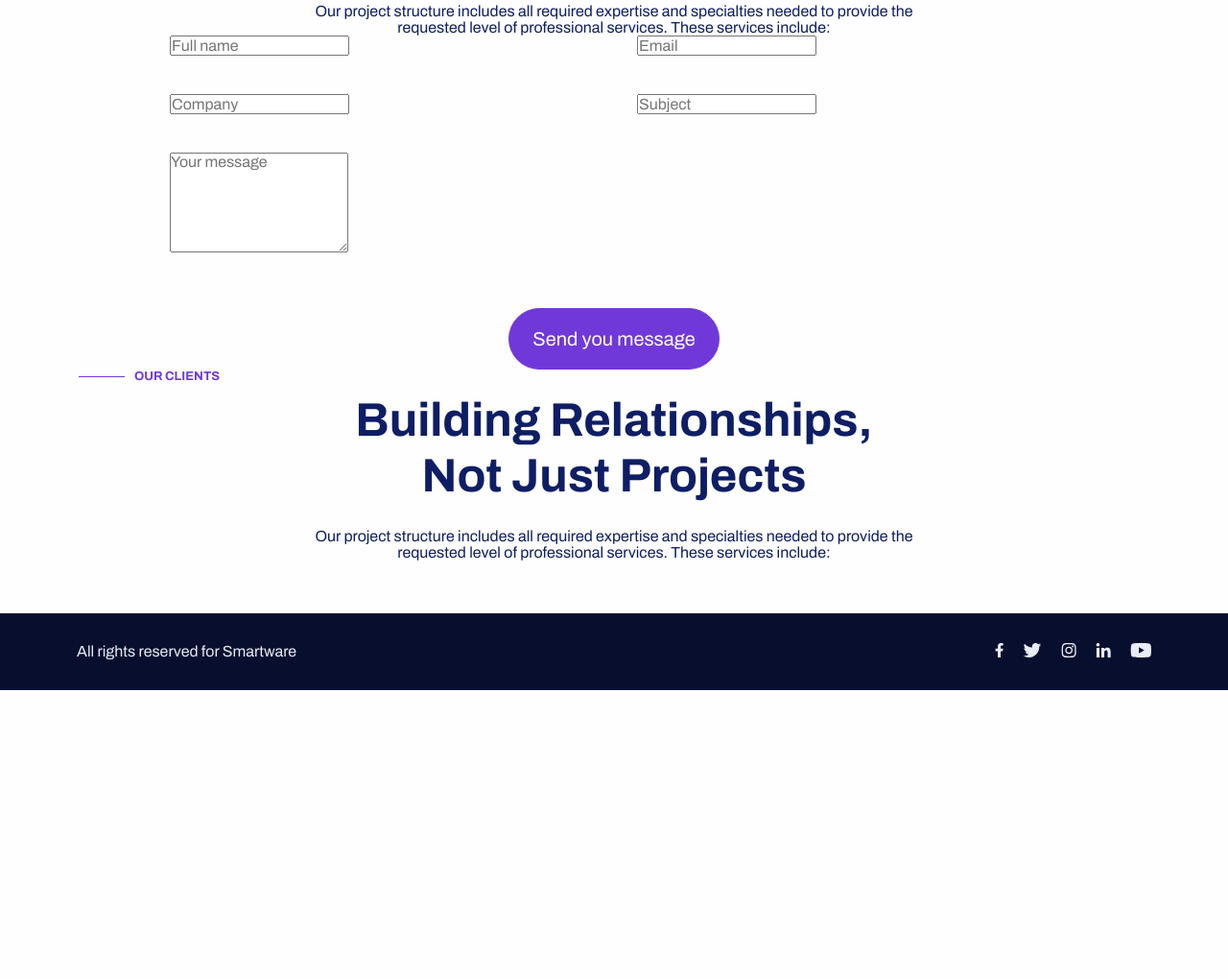
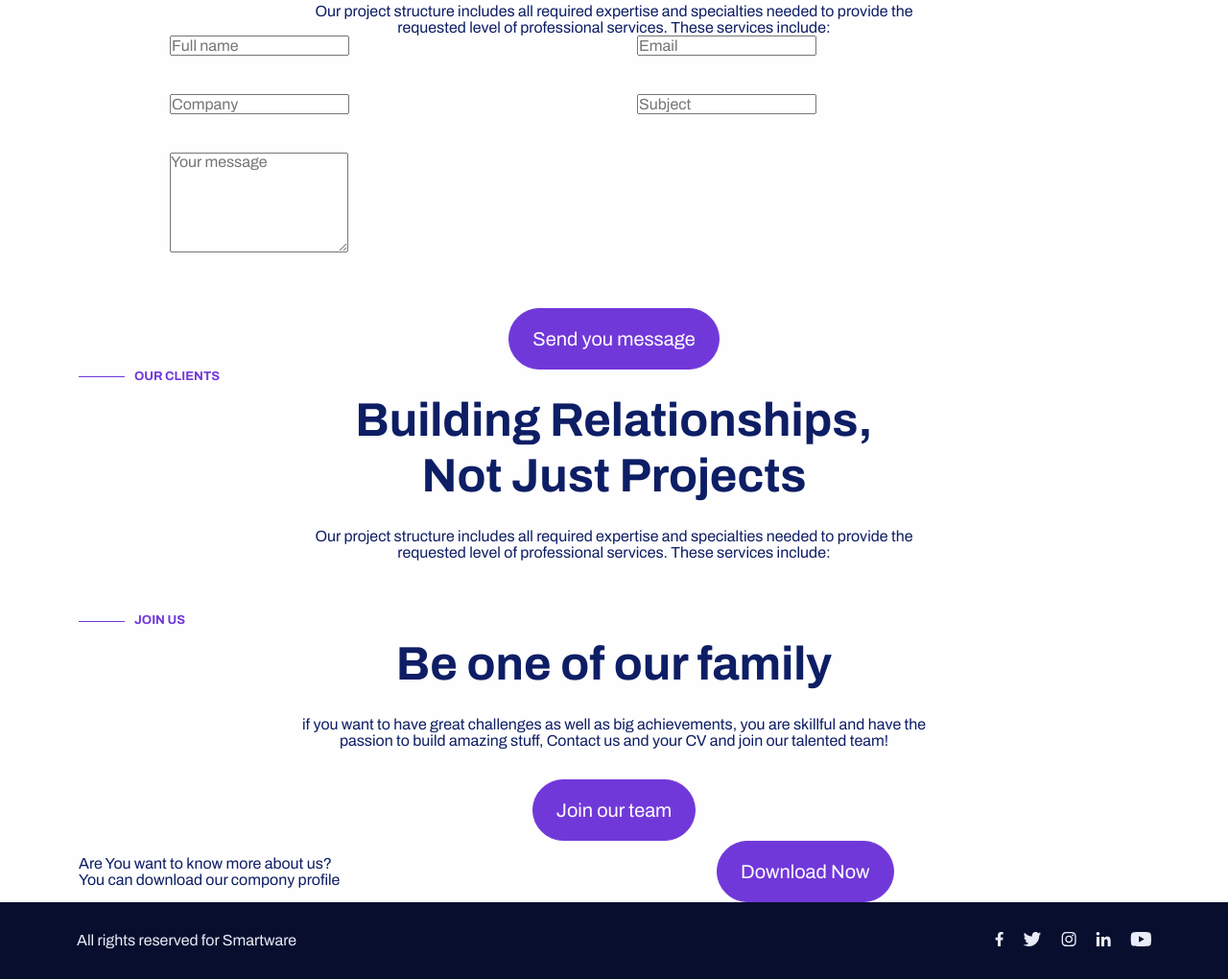
Before and after one commit to OsamaHassouna/smartware, a plain HTML site: page index.html in a window 1280 px wide. Shown: the part 3750-4770 px from the top of the page at 96% size. Before the commit the page ends 4469 px from the top, so only its background shows below. Drawn offline with nearby package versions, Linux system fonts and the light colour scheme.

Commit message:
UI - Home || 2

```diff
--- a/index.html
+++ b/index.html
@@ -482,7 +482,7 @@
         </div>
       </section>
 
-      <div class="home-clients">
+      <section class="home-clients">
         <div class="bg-title">Our Clients </div>
         <div class="container">
           <div class="row justify-content-center">
@@ -503,7 +503,52 @@
             </div>
           </div>
         </div>
-      </div>
+      </section>
+
+
+      <section class="home-career">
+        <div class="bg-title">Career</div>
+        <div class="container">
+          <div class="row justify-content-center">
+            <div class="col-12 text-center">
+              <div class="section-title">
+                <h3>
+                  <span>JOIN US</span>
+                  Be one of our family
+                </h3>
+              </div>
+              <p class="title-content mb-32">
+                if you want to have great challenges as well as big achievements, you are skillful and have the
+                <br>
+                passion to build amazing stuff, Contact us and your CV and join our talented team!
+              </p>
+              <a href="" class="btn smrt-btn btn-secondary btn-lg">Join our team</a>
+            </div>
+          </div>
+        </div>
+      </section>
+
+      <section class="home-profile">
+        <div class="container">
+          <div class="row align-items-center">
+            <div class="col-md-7">
+              <h3 class="profile-title">
+                Are You want to know
+                <!-- <br> -->
+                more about us?
+              </h3>
+              <p class="profile-content">
+                You can download our compony profile
+              </p>
+            </div>
+            <div class="col-md-5">
+              <div class="profile-actions">
+                <a href="" class="btn smrt-btn btn-secondary btn-lg">Download Now</a>
+              </div>
+            </div>
+          </div>
+        </div>
+      </section>
     </main>
 
     <footer class="smrt-footer">
```
Also changed, not shown: assets/media/icons/bg-text-profile.svg (added).
